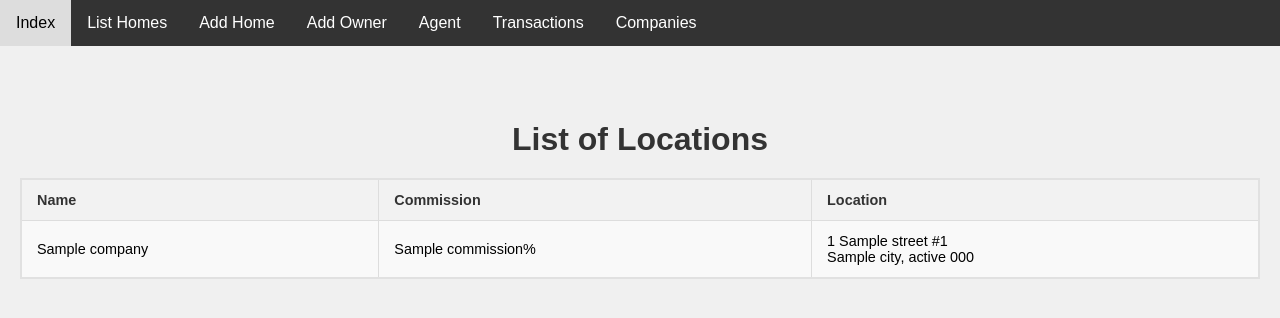
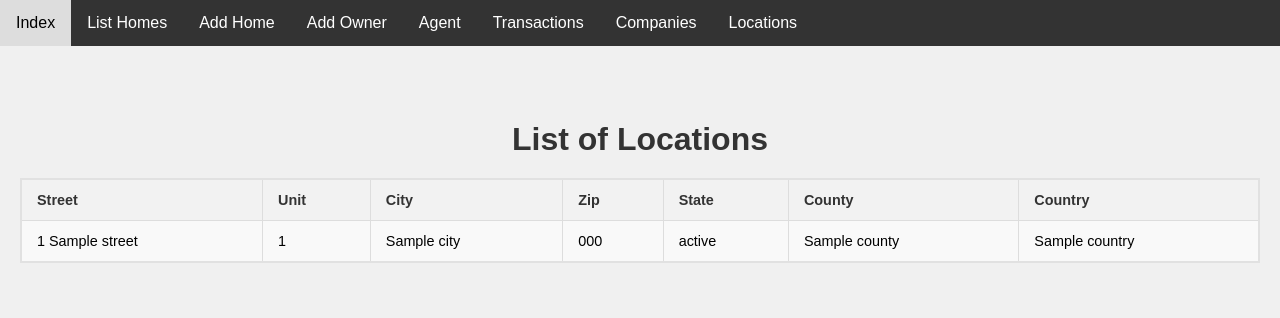
Before and after one commit to jaredt17/Project-CSI5450, a Flask app: template realMI/templates/locations.html in a window 1280 px wide. Shown: the top 318 px of the page. Run offline with Flask 3, Linux system fonts and the light colour scheme; the template is opened without the code that fills it: most values are stand-ins (such as "Sample title", 1, 10 or a date in 2020); parts of the project's set-up code (start-up, migrations or seed data) failed here and were passed over.

Commit message:
added locations table

```diff
--- a/realMI/app.py
+++ b/realMI/app.py
@@ -314,3 +314,11 @@ def companies():
     companies = list(companies_collection.find())
 
     return render_template('companies.html', companies=companies)
+
+
+@app.route('/locations', methods=['GET'])
+def locations():
+
+    locations = list(locations_collection.find())
+
+    return render_template('locations.html', locations=locations)
--- a/realMI/templates/base.html
+++ b/realMI/templates/base.html
@@ -157,6 +157,7 @@
         <a href="{{ url_for('agent') }}">Agent</a>
         <a href="{{ url_for('transactions') }}">Transactions</a>
         <a href="{{ url_for('companies') }}">Companies</a>
+        <a href="{{ url_for('locations') }}">Locations</a>
         <!-- Add more navigation links as needed -->
     </div>
 
--- a/realMI/templates/locations.html
+++ b/realMI/templates/locations.html
@@ -13,25 +13,27 @@
     {% endif %}
     {% endwith %}
 
-
     <h1>List of Locations</h1>
 
     <table>
         <tr>
-            <th>Name</th>
-            <th>Commission</th>
-            <th>Location</th>
+            <th>Street</th>
+            <th>Unit</th>
+            <th>City</th>
+            <th>Zip</th>
+            <th>State</th>
+            <th>County</th>
+            <th>Country</th>
         </tr>
-        {% for comp in companies %}
+        {% for loc in locations %}
         <tr>
-            <td>{{ comp.name }}</td>
-            <td>{{ comp.commission }}%</td>
-            <td>{{ comp.location.street_number }} {{ comp.location.street }}
-                {% if comp.location.unit_number %}
-                    #{{ comp.location.unit_number }}
-                {% endif %}
-                <br>
-                {{ comp.location.city }}, {{ comp.location.state }} {{comp.location.zip}}</td>
+            <td>{{ loc.street_number }} {{loc.street}}</td>
+            <td>{{ loc.unit_number }}</td>
+            <td>{{ loc.city }}</td>
+            <td>{{ loc.zip }}</td>
+            <td>{{ loc.state }}</td>
+            <td>{{ loc.county }}</td>
+            <td>{{ loc.country }}</td>
         </tr>
         {% endfor %}
     </table>
```
